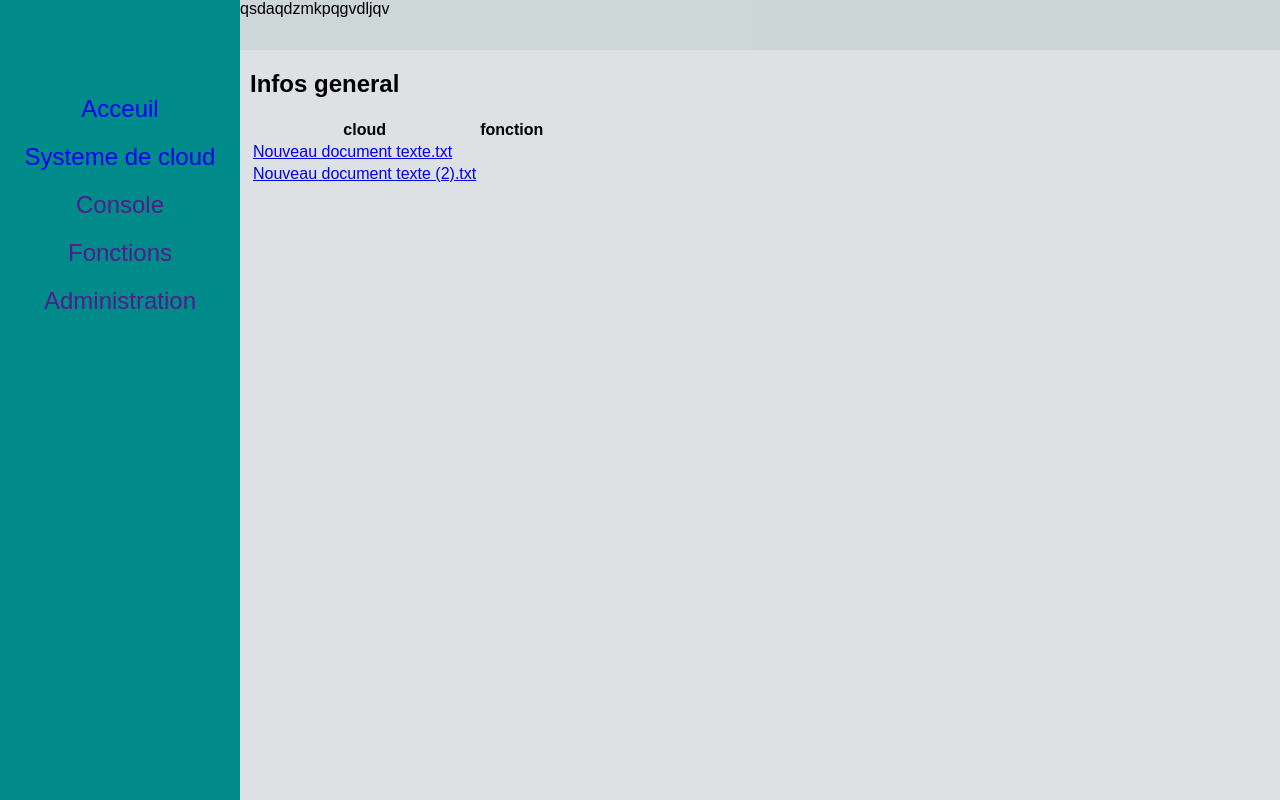
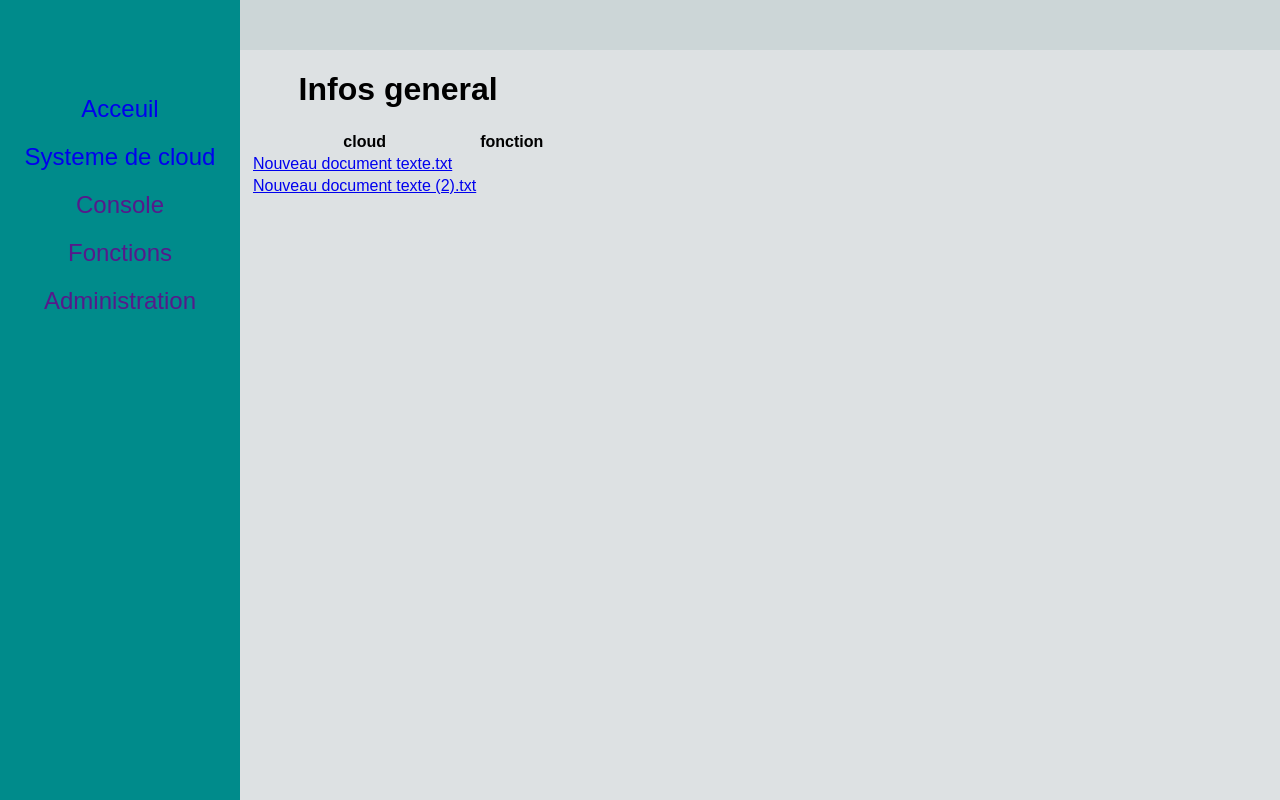
Before and after one commit to moustapha2394/cloudtype, a PHP site: page /acceuil.php in a window 1280 px wide. Run offline with PHP 8.4, Linux system fonts and the light colour scheme.

Commit message:
Suppression des comentaires inutiles et modif du css (H1:info general)

```diff
--- a/acceuil.css
+++ b/acceuil.css
@@ -17,3 +17,6 @@ main{
 	width: auto;
 	display: inline-block;
 }
+h1{
+	text-align: center;
+}
--- a/acceuil.php
+++ b/acceuil.php
@@ -13,21 +13,16 @@ $dossier=Opendir($adresse); //Ouverture du dossier.
 <body>
 <?php include('header.inc.php'); ?>
 <?php include('nav.inc.php'); ?>
+
 <main>
-<section>
 	<h1>Infos general</h1>
-	<article>
 	<table>
 		<tr>
 			<th>cloud</th>
 			<th>fonction</th>
 		</tr>
-
 			<?php
-			while ($Fichier = readdir($dossier)) //On affiche les fichiers les uns après les autres.
-{
-     //Maintenant, on affiche les fichiers sous forme de liens vers les fichiers
-     //(NB : Les lien sont en target="_blank" ce qui signifie qu'ils ouvrirons une nouvelle page dans votre navigateur !).
+			while ($Fichier = readdir($dossier)){
 	if ($Fichier!=="." && $Fichier!="..") {
 	     echo '<tr>
      <td><a href='.$adresse.$Fichier.' target="_blank">'.$Fichier.'</a><td>
@@ -38,8 +33,6 @@ $dossier=Opendir($adresse); //Ouverture du dossier.
 closedir($dossier);
 			?>
 	</table>
-	</article>
-</section>
 </main>
 
 </body>
--- a/header.inc.php
+++ b/header.inc.php
@@ -1,3 +1,3 @@
 <header>
-	qsdaqdzmkpqgvdljqv
+
 </header>
```
